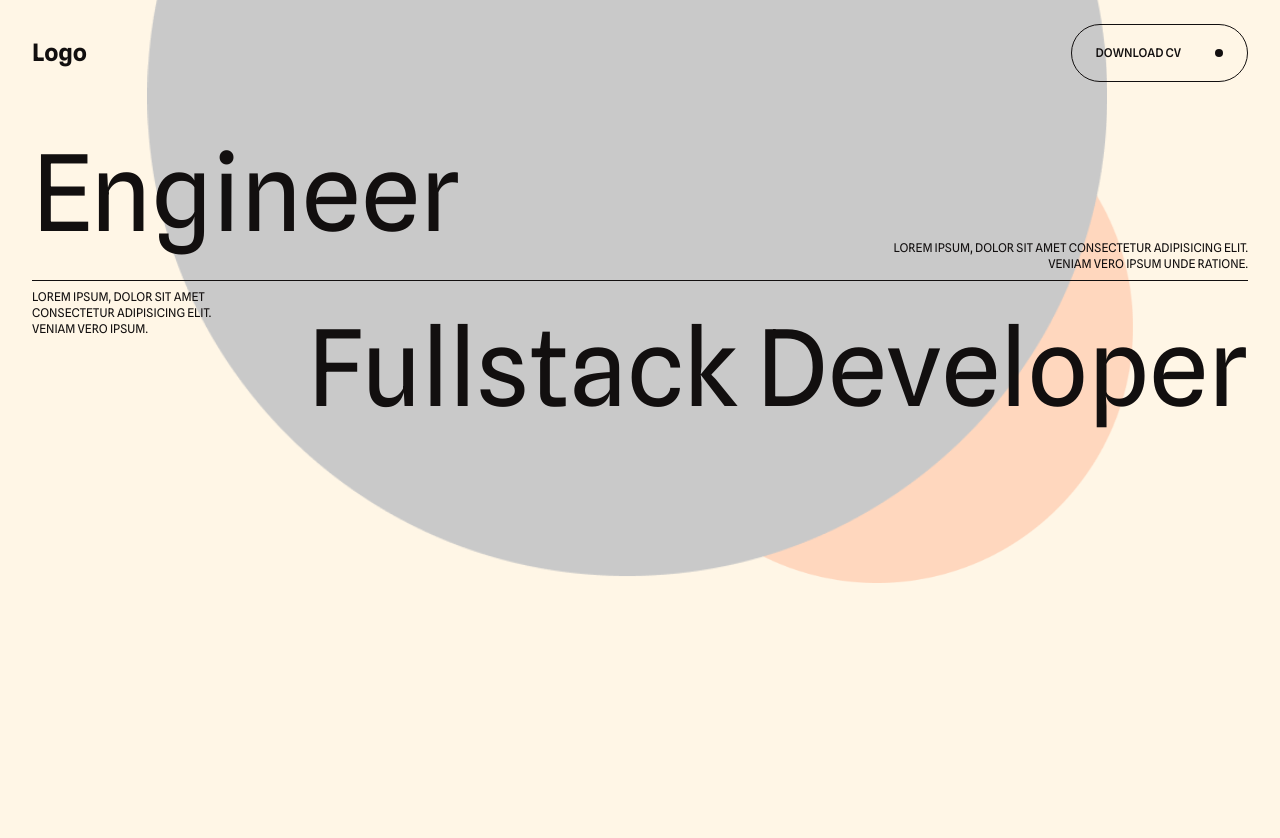
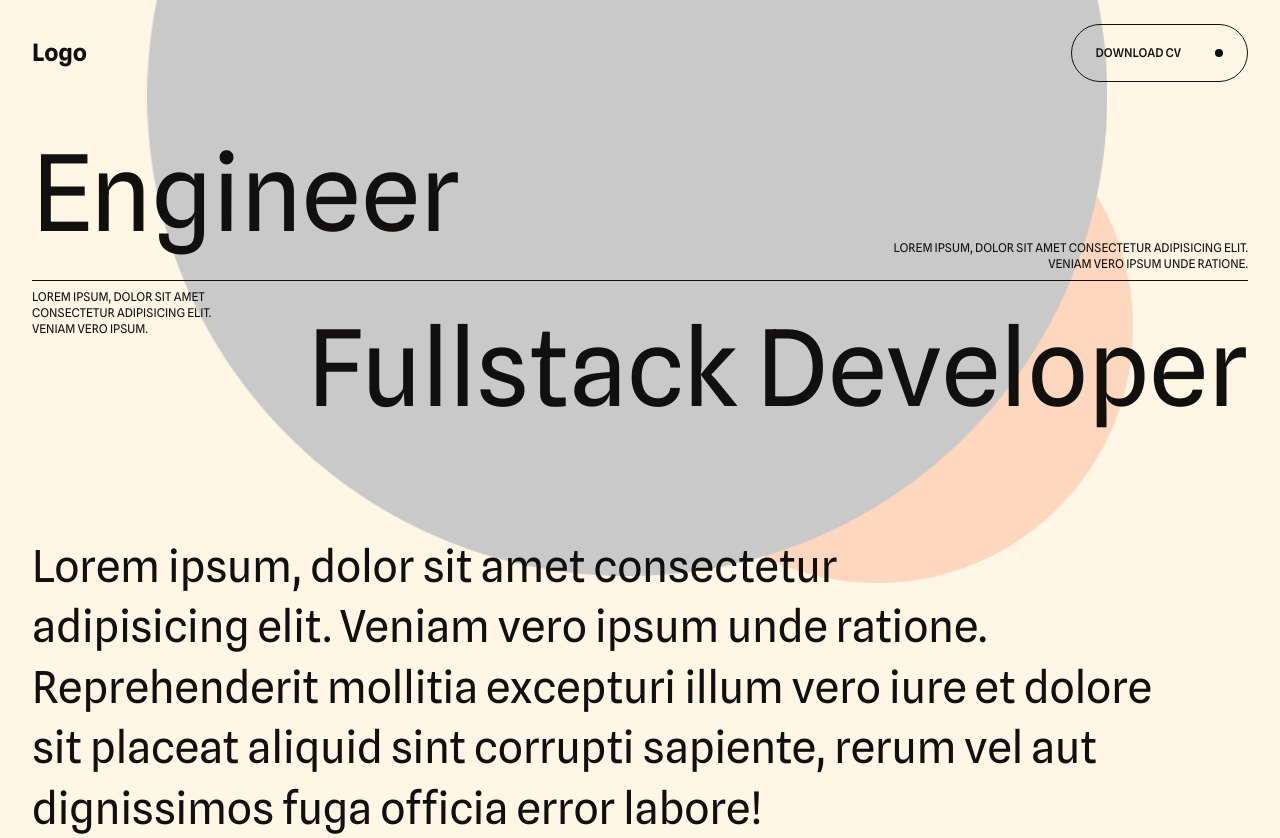
Before and after one commit to BastardCC/Portfolio-2.0, a Next.js app: page / in a window 1280 px wide. Before the commit the page ends 800 px from the top, so only its background shows below. Built offline with nearby package versions, Linux system fonts and the light colour scheme.

Commit message:
feat: Add description

```diff
--- a/app/_components/Hero/hero.css
+++ b/app/_components/Hero/hero.css
@@ -1,5 +1,10 @@
 .hero {
   position: relative;
+}
+
+.hero__main {
+  position: relative;
+  isolation: isolate;
 }
 
 .hero-circles {
@@ -7,6 +12,11 @@
   inset: 0;
   z-index: 0;
   pointer-events: none;
+}
+
+.hero__content {
+  position: relative;
+  z-index: 10;
 }
 
 .hero-circle {
@@ -175,12 +185,27 @@
   .hero-reveal-descend > .hero-delay-copy {
     animation-delay: 0.95s;
   }
+
+  .hero-body-lines {
+    display: flex;
+    flex-direction: column;
+  }
+
+  .hero-body-line {
+    display: block;
+  }
+
+  .hero-body-lines .hero-reveal-rise > .hero-body-line {
+    animation-duration: 1.2s;
+    animation-delay: calc(1.15s + var(--line-index) * 0.18s);
+  }
 }
 
 @media (prefers-reduced-motion: reduce) {
   .hero-line,
   .hero-reveal-rise > *,
   .hero-reveal-descend > *,
+  .hero-body-line,
   .hero-circle__asset--big,
   .hero-circle__asset--small {
     animation: none;
--- a/app/_components/Hero/index.tsx
+++ b/app/_components/Hero/index.tsx
@@ -1,3 +1,4 @@
+import type { CSSProperties } from "react";
 import Image from "next/image";
 import bigCircle from "./assets/big-circle.png";
 import smallCircle from "./assets/small-circle.png";
@@ -6,9 +7,21 @@ import "./hero.css";
 const heroTitleClassName =
   "hero-delay-title text-[clamp(4rem,7vw+1rem,7rem)] leading-none md:leading-normal";
 
+const heroBodyClassName =
+  "hero__content container relative z-10 mt-[clamp(2rem,8vw,5rem)] text-[clamp(1.25rem,2.5vw+0.75rem,3.75rem)] leading-snug";
+
+const heroBodyLines = [
+  "Lorem ipsum, dolor sit amet consectetur",
+  "adipisicing elit. Veniam vero ipsum unde ratione.",
+  "Reprehenderit mollitia excepturi illum vero iure et dolore",
+  "sit placeat aliquid sint corrupti sapiente, rerum vel aut",
+  "dignissimos fuga officia error labore!",
+];
+
 const Hero = () => {
   return (
     <section className="hero">
+      <div className="hero__main">
         <div className="hero-circles" aria-hidden>
           <div className="hero-circle hero-circle--small">
             <Image
@@ -28,7 +41,7 @@ const Hero = () => {
           </div>
         </div>
 
-      <div className="container relative z-[1]">
+        <div className="hero__content container">
         <div className="flex flex-col gap-4 py-2 md:flex-row md:items-end md:justify-between md:gap-0">
           <div className="hero-reveal-rise">
             <h1 className={heroTitleClassName}>Engineer</h1>
@@ -57,6 +70,22 @@ const Hero = () => {
           </div>
         </div>
         </div>
+      </div>
+
+      <div className={heroBodyClassName}>
+        <div className="hero-body-lines">
+          {heroBodyLines.map((line, index) => (
+            <div key={line} className="hero-reveal-rise">
+              <span
+                className="hero-body-line"
+                style={{ "--line-index": index } as CSSProperties}
+              >
+                {line}
+              </span>
+            </div>
+          ))}
+        </div>
+      </div>
     </section>
   );
 };
```
Lines whose indentation alone changed are shown as unchanged.
